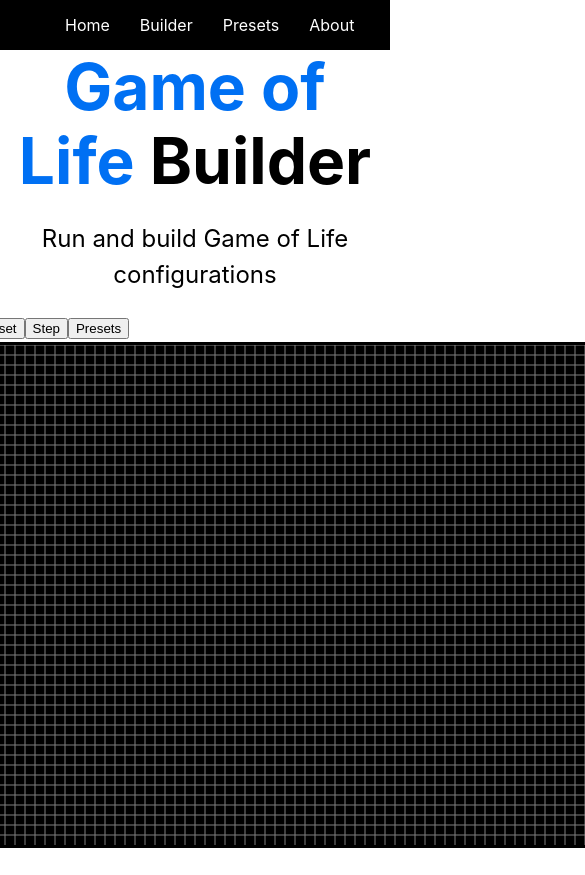
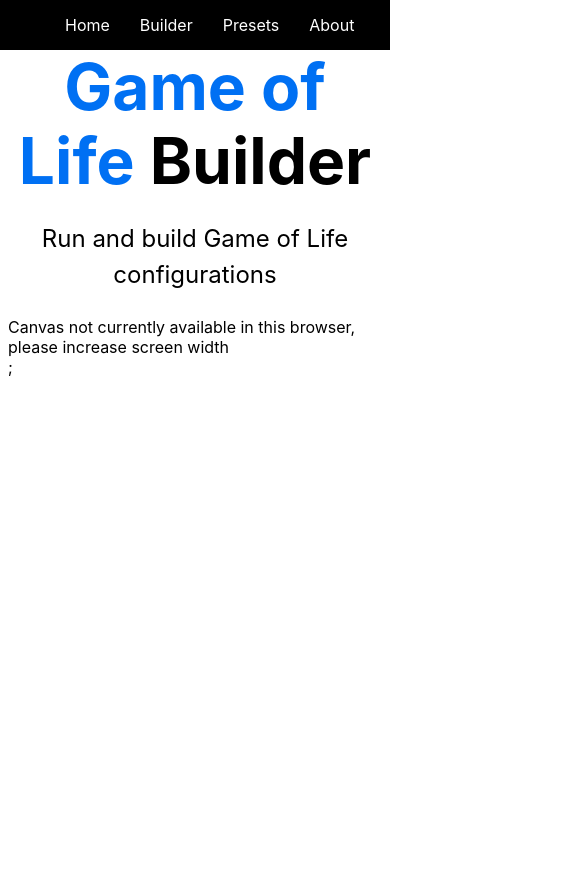
Before and after one commit to jamieHolloway182/game-of-life, a Next.js app: page /builder in a window 390 px wide. Shown: the top 875 px of the page, 585 px wide, since content can reach past the window. After the commit the page ends 844 px from the top, so only its background shows below. Built offline with nearby package versions, Linux system fonts and the light colour scheme.

Commit message:
mobile design kinda

```diff
--- a/components/Canvas/Canvas.js
+++ b/components/Canvas/Canvas.js
@@ -5,6 +5,11 @@ import canvasStyles from '../../styles/Canvas/Canvas.module.css'
 const Canvas = ({cells, canvasDimensions, cellSize, onClick}) => {
 
   const canvasRef = useRef(null);
+  const [mouse, updateMouse] = useState(false);
+  const [lastCoords, updateLastCoords] = useState([-1,-1])
+  const [clickedAlive, changeClicked] = useState(true);
+
+  const isUpperCase = (string) => /^[A-Z]*$/.test(string);
 
   useEffect(() => {
     const canvas = canvasRef.current;
@@ -33,7 +38,8 @@ const Canvas = ({cells, canvasDimensions, cellSize, onClick}) => {
   const drawCells = (ctx, cells) => {
     for (let y = 0; y < canvasDimensions[1]; y ++){
       for (let x = 0; x < canvasDimensions[0]; x ++){
-        if (cells[y][x]){
+        let cell = cells[y][x];
+        if (cell == cell.toUpperCase()){
           ctx.beginPath();
           ctx.fillStyle = "white";
           ctx.rect(x * cellSize, y * cellSize, cellSize, cellSize);
@@ -43,11 +49,39 @@ const Canvas = ({cells, canvasDimensions, cellSize, onClick}) => {
     }
   }
 
-  const clicked = (event) => {
+  const onMouseDown = (e, first=true) => {
+    clickCell(e, first)
+    updateMouse(!mouse);
+  }
+
+  const onMouseUp = () => {
+    updateMouse(!mouse);
+  }
+
+  const onMouseMove = (e) => {
+    if (mouse) {
+      clickCell(e, false);
+    }
+  }
+
+  const clickCell = (event, first) => {
+    const x = getCell(event)[0];
+    const y = getCell(event)[1];
+    const cellClickedAlive = !isUpperCase(cells[y][x]);
+    if (first) {
+      changeClicked(cellClickedAlive);
+    }
+    if ((!(x == lastCoords[0] && y ==lastCoords[1]) && cellClickedAlive == clickedAlive) || first) {
+      onClick(x, y);
+      updateLastCoords([x,y])
+    }
+  }
+
+  const getCell =  (event) => {
     const coords = relMouseCoords(event);
     const x = Math.floor(Math.min(canvasDimensions[0] - 1,(Math.max(coords.x / cellSize, 0))));
     const y = Math.floor(Math.min(canvasDimensions[1] - 1,(Math.max(coords.y / cellSize, 0))));
-    onClick(x, y)
+    return [x,y];
   }
 
   function relMouseCoords(event){
@@ -71,12 +105,10 @@ const Canvas = ({cells, canvasDimensions, cellSize, onClick}) => {
 
   return (
       <div className = {canvasStyles.canvasContainer}>
-          <canvas onClick={clicked.bind(this)} className = {canvasStyles.canvas} ref = {canvasRef} width={canvasDimensions[0] * cellSize} height={canvasDimensions[1] * cellSize} ></canvas>
+          <canvas onMouseMove={onMouseMove} onMouseDown={onMouseDown} onMouseUp={onMouseUp} className = {canvasStyles.canvas} ref={canvasRef} width={canvasDimensions[0] * cellSize} height={canvasDimensions[1] * cellSize} ></canvas>
+
       </div>
   )
 }
 
-
-
-
 export default Canvas
--- a/components/Canvas/CanvasButtons.js
+++ b/components/Canvas/CanvasButtons.js
@@ -1,7 +1,7 @@
 import Button from './Button'
 import Link from 'next/link'
 
-const CanvasButtons = ({openForm, onRun, onPause, onSlide, reset, step}) => {
+const CanvasButtons = ({openForm, onRun, onPause, onSlide, reset, step, gen, pop}) => {
 
     const onChange = (event) => {
         onSlide(event.target.value)
@@ -18,6 +18,8 @@ const CanvasButtons = ({openForm, onRun, onPause, onSlide, reset, step}) => {
             <Link href="/presets">
                 <Button text="Presets"/>
             </Link>
+            Generation : {gen}
+            Population : {pop}
         </div>
     )
 }
--- a/components/Canvas/CanvasContainer.js
+++ b/components/Canvas/CanvasContainer.js
@@ -2,16 +2,25 @@ import Canvas from "./Canvas"
 import CanvasButtons from "./CanvasButtons"
 import { useState, useEffect } from "react"
 
-const CanvasContainer = ({openForm}) => {
+const CanvasContainer = ({openForm, showButtons}) => {
 
     const [canvasDimensions, updateDimensions] = useState([100, 50])
     const [cellSize, updateCellSize] = useState(10);
-    const [cells, updateCells] = useState(Array(canvasDimensions[1]).fill(Array(canvasDimensions[0]).fill(false)));
+    const [cells, updateCells] = useState(Array(canvasDimensions[1]).fill(Array(canvasDimensions[0]).fill('a')));
     const [running, start] = useState(false);
     const [intervalSecs, changeInterval] = useState(10);
-    const [originalCells, updateOriginalCells] = useState(cells)
+    const [originalCells, updateOriginalCells] = useState(cells);
+    const [generationNumber, updateGeneration] = useState(0);
+    const [populationSize, updatePopulation] = useState(0);
+    const [displayCanvas, changeDisplay] = useState(true);
+
+    const isUpperCase = (string) => /^[A-Z]*$/.test(string)
 
     useEffect(() => {
+        if (window.visualViewport.width <= canvasDimensions[0] * cellSize){
+            changeDisplay(false);
+        }
+
         const interval = setInterval(() => {
             if (running){
                 update();
@@ -20,13 +29,29 @@ const CanvasContainer = ({openForm}) => {
         return () => clearInterval(interval);
     });
 
+    useEffect(() => {
+        window.onresize = () => {
+            if (window.visualViewport.width <= canvasDimensions[0] * cellSize){
+                changeDisplay(false);
+            }else{
+                changeDisplay(true)
+            }
+        }
+    }, [])
+
     const submitCells = () => {
         openForm(originalCells);
+        validateCellsForDatabase(originalCells);
     }
 
     const onCanvasClick = (x, y) => {
         if (!running) {
-            updateCells(cells.map((elem, yIndex) => elem.map((cell, xIndex) => xIndex == x && yIndex == y ? !cells[y][x] : cells[yIndex][xIndex])));
+            if (isUpperCase(cells[y][x])) {
+                updatePopulation(populationSize - 1);
+            }else {
+                updatePopulation(populationSize + 1);
+            }
+            updateCells(cells.map((elem, yIndex) => elem.map((cell, xIndex) => xIndex == x && yIndex == y ? isUpperCase(cells[y][x]) ? cells[y][x].toLowerCase() : cells[y][x].toUpperCase() : cells[yIndex][xIndex])));
             updateOriginalCells(cells);
         }
     }
@@ -40,8 +65,10 @@ const CanvasContainer = ({openForm}) => {
     }
 
     const resetCanvas = () => {
-        updateCells(cells.map((elem) => elem.map(() => false)));
-        start(false)
+        updateCells(cells.map((elem) => elem.map(() => 'a')));
+        updateGeneration(0);
+        updatePopulation(0);
+        start(false);
     }
 
     const step = () => {
@@ -50,24 +77,47 @@ const CanvasContainer = ({openForm}) => {
 
     const update = () => {
         updateCells(cells.map((elem, yIndex) => elem.map((cell, xIndex) => check(xIndex, yIndex))));
+        updateGeneration(generationNumber + 1);
     }
 
     const updateInterval = (value) => {
         changeInterval(1000 / value);
     }
 
+    const validateCellsForDatabase = (cells) => {
+        let arr = [].concat(...cells)
+        let encoding = [];
+
+        let count = 1
+        let previous = arr[0];
+
+        for ( let i = 1; i < arr.length; i++) {
+            if (arr[i] !== previous) {
+                encoding.push(count, previous);
+                count = 1;
+                previous = arr[i];
+            } else {
+                count++;
+            }
+        }
+        encoding.push(count, previous);
+        console.log(encoding)
+        return encoding;
+    }
+
     const check = (x, y) => {
         let num = getNumAround(x, y);
-        if (cells[y][x]) {
+        let cell = cells[y][x];
+        if (isUpperCase(cell)) {
             if (!(num == 3 || num == 2)) {
-                return false;
+                return cell.toLowerCase();
             }
         }else {
             if (num == 3) {
-                return true;
+                return cell.toUpperCase();
             }
         }
-        return cells[y][x];
+        return cell;
     }
 
     const getNumAround = (xC, yC) => {
@@ -76,7 +126,7 @@ const CanvasContainer = ({openForm}) => {
             for (let y = yC - 1; y <= yC + 1; y ++){
                 if (!(x == xC && y == yC)){
                     if (x >= 0 && x < canvasDimensions[0] && y >= 0 && y< canvasDimensions[1]) {
-                        if (cells[y][x]) {
+                        if (isUpperCase(cells[y][x])) {
                             num = num + 1
                         }
                     }
@@ -88,8 +138,10 @@ const CanvasContainer = ({openForm}) => {
 
     return (
         <div>
-            <CanvasButtons onRun={startRunning} onPause={stopRunning} onSlide={updateInterval} reset={resetCanvas} step={step} openForm={submitCells}/>
-            <Canvas cells={cells} canvasDimensions={canvasDimensions} cellSize={cellSize} onClick={onCanvasClick}/>
+            {(displayCanvas && showButtons) && <CanvasButtons onRun={startRunning} onPause={stopRunning} onSlide={updateInterval} reset={resetCanvas} step={step} openForm={submitCells} gen={generationNumber} pop={populationSize}/>}
+            {displayCanvas && <Canvas cells={cells} canvasDimensions={canvasDimensions} cellSize={cellSize} onClick={onCanvasClick}/>}
+
+            {!displayCanvas && <>{"Canvas not currently available in this browser, please increase screen width"}</>}
         </div>
     )
 }
--- a/components/Presets/PresetCard.js
+++ b/components/Presets/PresetCard.js
@@ -7,7 +7,8 @@ const PresetCard = ({id, name, date, views, likes, dislikes, description}) => {
 
     const [canvasDimensions, updateDimensions] = useState([50, 15])
     const [cellSize, updateCellSize] = useState(10);
-    const [defaultCells, updateCells] = useState(Array(canvasDimensions[0] * canvasDimensions[1]).fill(true));
+        const [cells, updateCells] = useState(Array(canvasDimensions[1]).fill(Array(canvasDimensions[0]).fill('a')));
+
     const link = "/presets/" + id.toString();
 
     return (
@@ -25,7 +26,7 @@ const PresetCard = ({id, name, date, views, likes, dislikes, description}) => {
                         <h4>Description:</h4>
                     </div>
                     <div className= {presetCardStyle.canvas}>
-                        <Canvas cells={defaultCells} canvasDimensions={canvasDimensions} cellSize={cellSize}/>
+                        <Canvas cells={cells} canvasDimensions={canvasDimensions} cellSize={cellSize}/>
                     </div>
                 </div>
                 <div className={presetCardStyle.bottom}>
--- a/components/SumbitCard.js
+++ b/components/SumbitCard.js
@@ -2,7 +2,7 @@ import SumbitCardStyles from '../styles/SubmitCard.module.css'
 import Canvas from './Canvas/Canvas'
 import { useState, useRef } from 'react'
 
-const SumbitCard = ({cells, onSubmit}) => {
+const SumbitCard = ({cells, onSubmit, onClose}) => {
     const nameRef = useRef();
     const authorRef = useRef();
     const descriptionRef = useRef();
@@ -38,6 +38,7 @@ const SumbitCard = ({cells, onSubmit}) => {
                 <Canvas cells={cells} canvasDimensions={canvasDimensions} cellSize={cellSize}/>
                 <button onClick={submit}>Submit</button>
             </div>
+            <button onClick={onClose}>Return</button>
         </div>
 
     )
--- a/pages/builder.js
+++ b/pages/builder.js
@@ -21,13 +21,17 @@ const builder = () => {
         console.log(data);
     }
 
+    const closeForm = () => {
+        toggleForm(!formOpen);
+    }
+
     return (
         <div>
-            {formOpen &&<SumbitCard cells={cells}onSubmit={addToPresets}/>}
+            {formOpen &&<SumbitCard cells={cells}onSubmit={addToPresets} onClose={closeForm}/>}
 
             {!formOpen &&
             <div>
-                <CanvasContainer openForm={openForm}/>
+                <CanvasContainer openForm={openForm} showButtons={true}/>
             </div>};
         </div>
     )
--- a/pages/index.js
+++ b/pages/index.js
@@ -1,8 +1,8 @@
 import Head from 'next/head'
-import Canvas from '../components/Canvas/Canvas'
 import homeStyle from '../styles/Index.module.css'
 import {useState} from 'react'
 import Link from 'next/link'
+import CanvasContainer from '../components/Canvas/CanvasContainer'
 
 
 
@@ -10,7 +10,7 @@ export default function Home() {
 
   const [canvasDimensions, updateDimensions] = useState([80, 40])
   const [cellSize, updateCellSize] = useState(10);
-  const [defaultCells, updateCells] = useState(Array(canvasDimensions[0] * canvasDimensions[1]).fill(true));
+  const [cells, updateCells] = useState(Array(canvasDimensions[1]).fill(Array(canvasDimensions[0]).fill('a')));
 
   return (
     <div className={homeStyle.main}>
@@ -26,7 +26,7 @@ export default function Home() {
       </div>
       <h3>Featured Design</h3>
       <div className={homeStyle.canvasContainer}>
-        <Canvas cells={defaultCells} canvasDimensions={canvasDimensions} cellSize={cellSize}/>
+        <CanvasContainer cells={cells} canvasDimensions={canvasDimensions} cellSize={cellSize} showButtons={false}/>
       </div>
     </div>
   )
--- a/pages/presets/[presetId].js
+++ b/pages/presets/[presetId].js
@@ -1,15 +1,15 @@
 import { useState } from "react";
-import Canvas from "../../components/Canvas/Canvas";
+import CanvasContainer from "../../components/Canvas/CanvasContainer";
 
 const RunPreset = () => {
 
     const [canvasDimensions, updateDimensions] = useState([100, 50])
     const [cellSize, updateCellSize] = useState(10);
-    const [defaultCells, updateCells] = useState(Array(canvasDimensions[0] * canvasDimensions[1]).fill(true));
+    const [defaultCells, updateCells] = useState(Array(canvasDimensions[1]).fill(Array(canvasDimensions[0]).fill('a')));
 
     return (
         <div>
-            <Canvas cells={defaultCells} canvasDimensions={canvasDimensions} cellSize={cellSize}/>
+            <CanvasContainer showButtons={false}/>
         </div>
     )
 }
```
